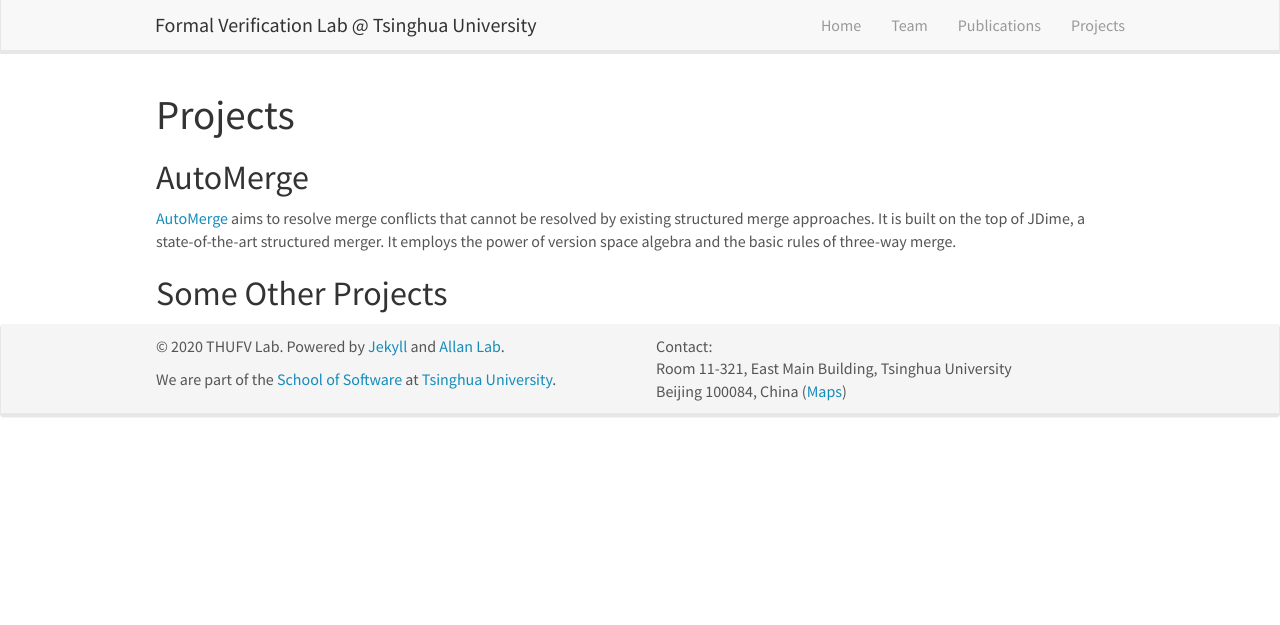
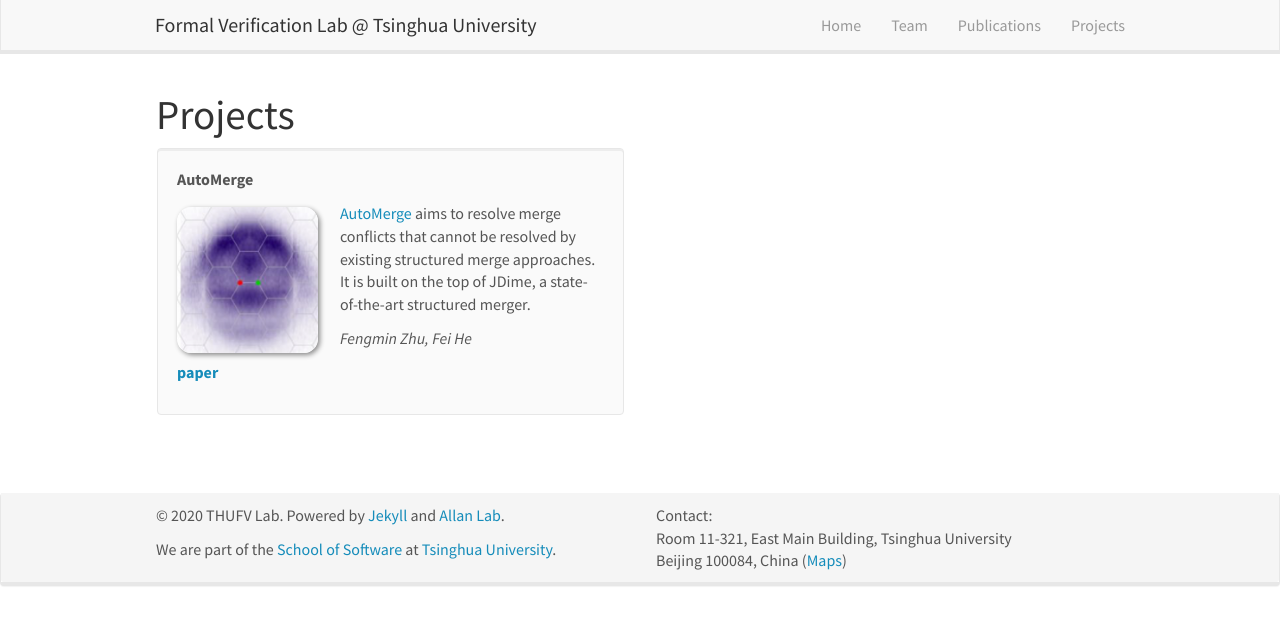
Before and after one commit to thufv/thufv.github.io, a Jekyll site: the page built from _pages/projects.md, in a window 1280 px wide. Shown: the top 625 px of the page. Built offline with Jekyll 4.4.1, drawn with Linux system fonts in a browser that asks for light colours; nearby versions of some CDN libraries.

Commit message:
make project similar to highlighted publications

```diff
--- a/_pages/projects.md
+++ b/_pages/projects.md
@@ -8,8 +8,40 @@ permalink: /projects/
 
 # Projects
 
-## AutoMerge
+{% assign number_printed = 0 %}
+{% for proje in site.data.prolist %}
 
-[AutoMerge](https://thufv.github.io/automerge/) aims to resolve merge conflicts that cannot be resolved by existing structured merge approaches. It is built on the top of JDime, a state-of-the-art structured merger. It employs the power of version space algebra and the basic rules of three-way merge.
+{% assign even_odd = number_printed | modulo: 2 %}
+{% if proje.highlight == 1 %}
 
-## Some Other Projects
+{% if even_odd == 0 %}
+<div class="row">
+{% endif %}
+
+<div class="col-sm-6 clearfix">
+ <div class="well">
+  <pubtit>{{ proje.title }}</pubtit>
+  <img src="{{ site.url }}{{ site.baseurl }}/images/propic/{{ proje.image }}" class="img-responsive" width="33%" style="float: left" />
+  <p>{{ proje.description }}</p>
+  <p><em>{{ proje.authors }}</em></p>
+  <p><strong><a href="{{ proje.link.url }}">{{ proje.link.display }}</a></strong></p>
+  <p class="text-danger"><strong> {{ proje.news1 }}</strong></p>
+  <p> {{ proje.news2 }}</p>
+ </div>
+</div>
+
+{% assign number_printed = number_printed | plus: 1 %}
+
+{% if even_odd == 1 %}
+</div>
+{% endif %}
+
+{% endif %}
+{% endfor %}
+
+{% assign even_odd = number_printed | modulo: 2 %}
+{% if even_odd == 1 %}
+</div>
+{% endif %}
+
+<p> &nbsp; </p>
```
Also changed, not shown: other parts of _pages/projects.md (+1 -1 lines), _data/prolist.yml (added, +8 -0 lines), images/propic/TBG_ARPES.png (added).
